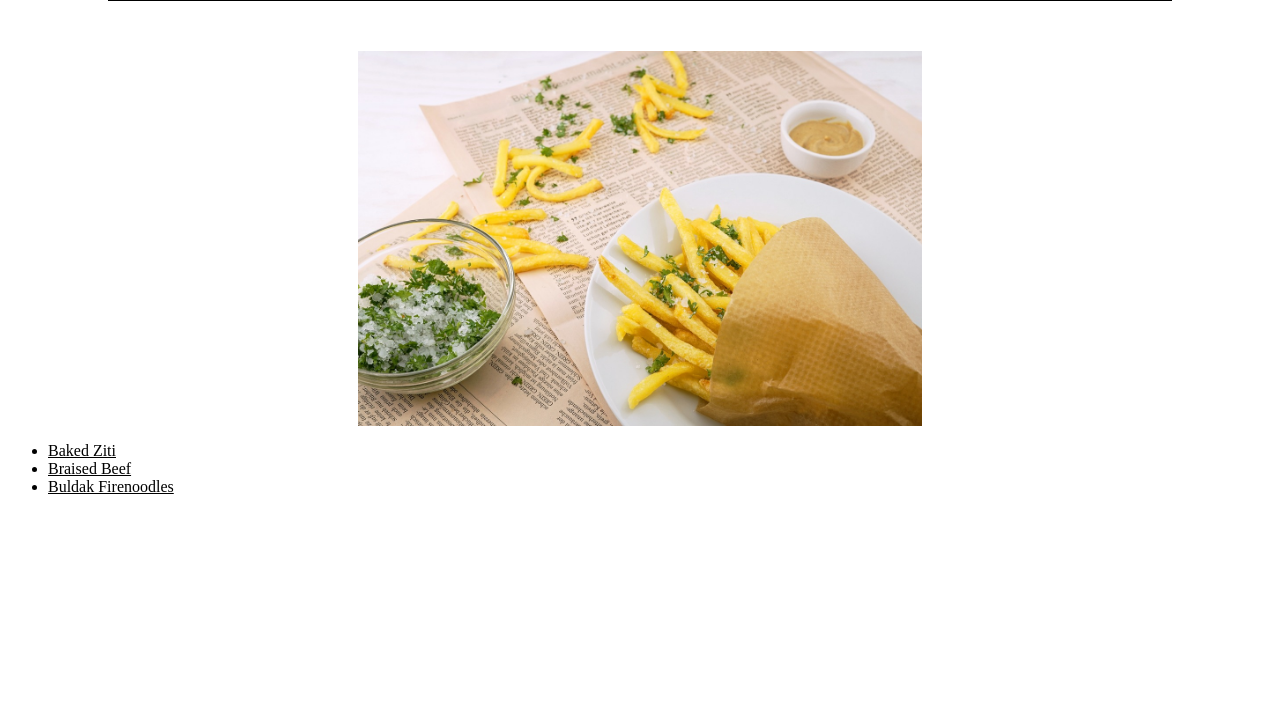
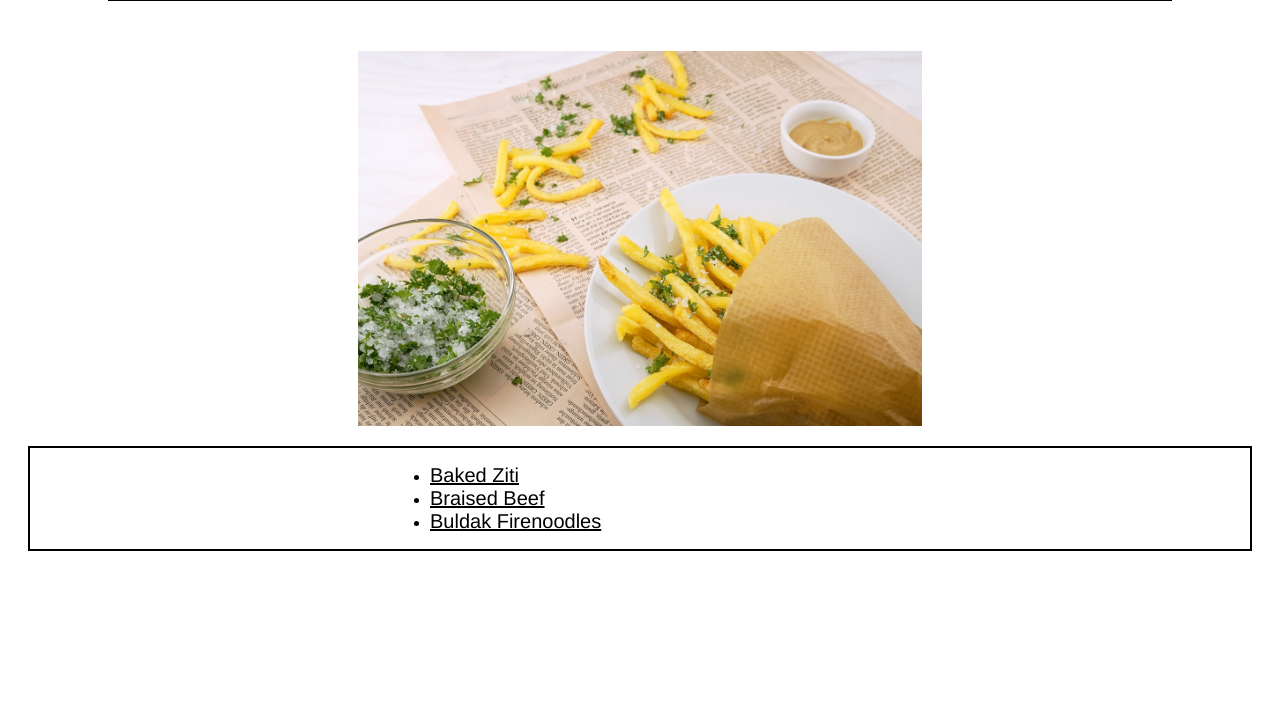
Before and after one commit to kalaspuffdotmilk/odin-recepies, a plain HTML site: page index.html in a window 1280 px wide. Shown: the part 93-800 px from the top of the page. Drawn offline with Linux system fonts and the light colour scheme.

Commit message:
adds color to links. adds border to links.

```diff
--- a/style.css
+++ b/style.css
@@ -12,10 +12,37 @@ img {
     border: solid black 3px;
     margin-left: 100px;
     margin-right:100px;
+    font-family:'Franklin Gothic Medium', 'Arial Narrow', Arial, sans-serif
 
+}
+.pp {
+
+    display: inline-block;
+    padding-left: 400px;
+}
+
+div.container {
+    border: solid black 2px;
+    box-sizing: border-box;
+    margin: 20px;
+    text-align: left;
+}
+
+a {
+    font-size: 20px;
+    font-family:'Franklin Gothic Medium', 'Arial Narrow', Arial, sans-serif
 }
 
 
 a:link {
     color: black;
 }
+a:visited {
+    color: gray;
+}
+a:hover {
+    color: orange;
+}
+a:active {
+    color:red;
+}
```
